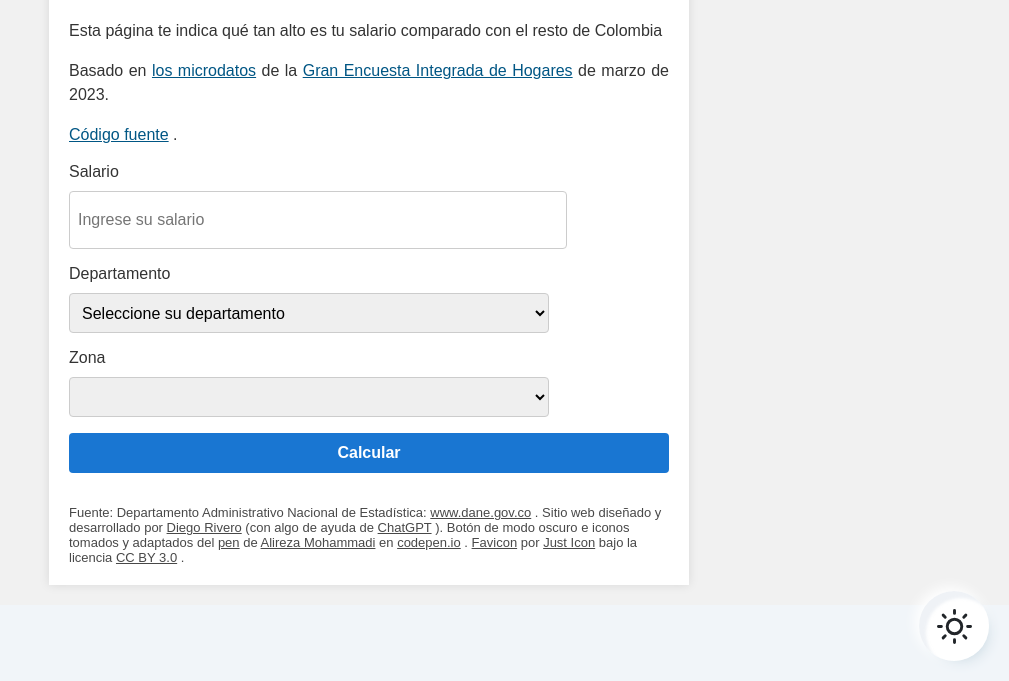
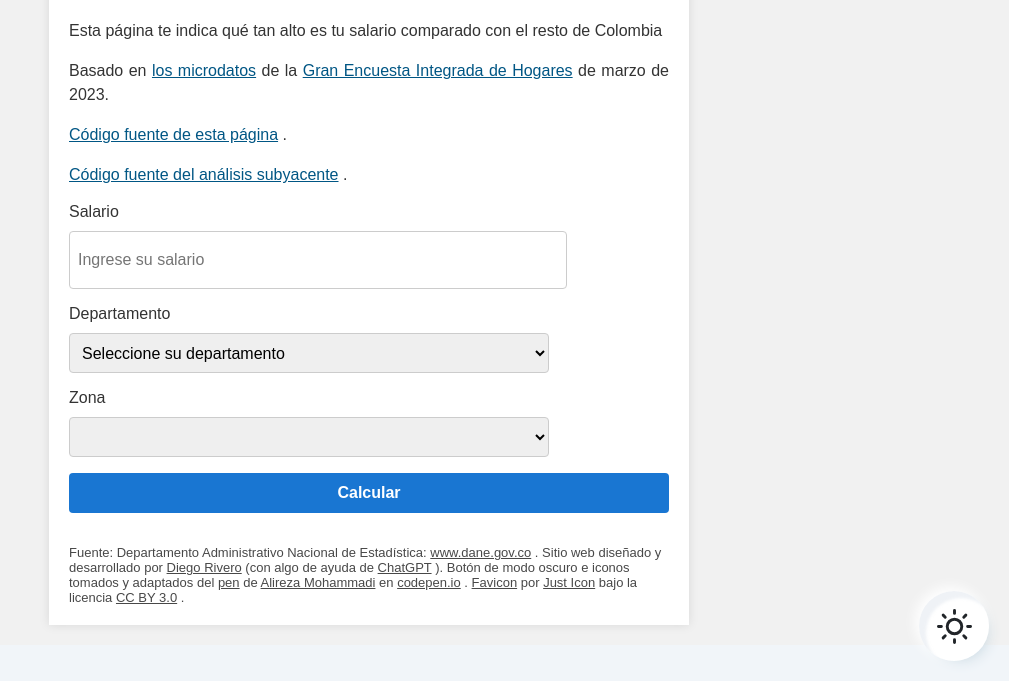
Before and after one commit to isthistechsupport/geih_fn, an Astro site in the folder web/: page / in a window 1280 px wide. Shown: the part 119-800 px from the top of the page, without its empty margins (271-1280 px from the left). Built offline with nearby package versions, Linux system fonts and the light colour scheme; Astro itself is replaced by a stand-in of ours.

Commit message:
added source code

```diff
--- a/web/src/pages/index.astro
+++ b/web/src/pages/index.astro
@@ -28,7 +28,13 @@ const pageDescription =
 		<p>
 		<Link
 			link="https://github.com/isthistechsupport/geih_fn"
-			text="Código fuente"
+			text="Código fuente de esta página"
+		/>.
+		</p>
+		<p>
+		<Link
+			link="https://github.com/isthistechsupport/geih"
+			text="Código fuente del análisis subyacente"
 		/>.
 		</p>
 	</div>
```
